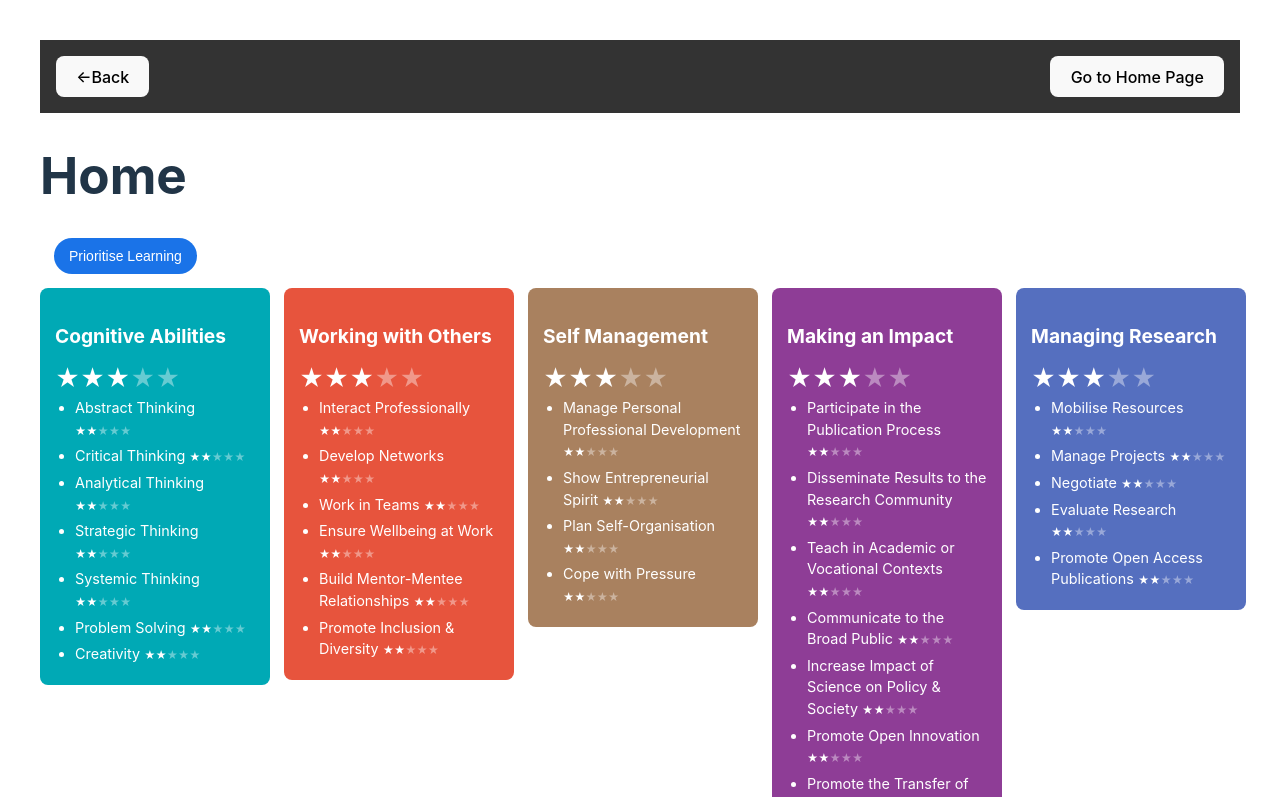
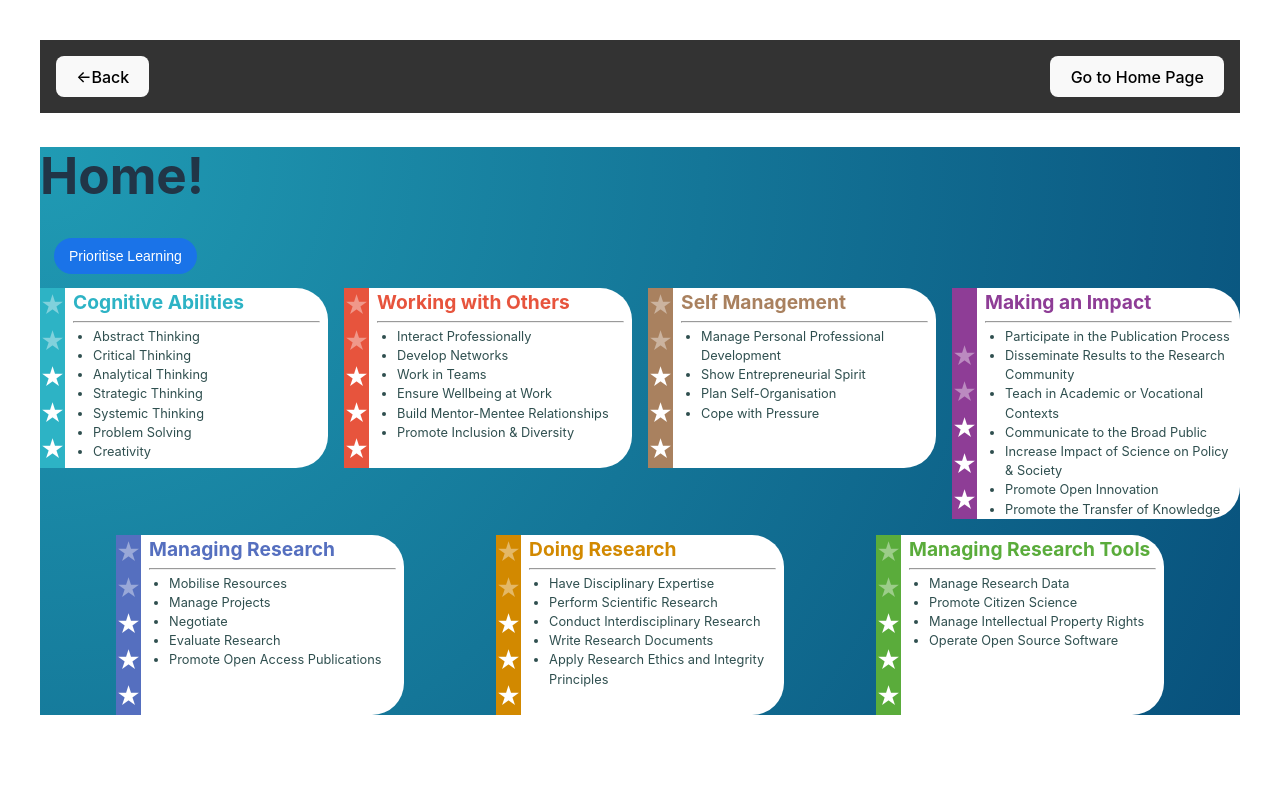
Before and after one commit to kenpower/GradOLM, a Svelte app in the folder web/: page / in a window 1280 px wide. Shown: the top 797 px of the page. Built offline with nearby package versions, Linux system fonts and the light colour scheme.

Commit message:
formatting area card

```diff
--- a/web/src/AreaCard.svelte
+++ b/web/src/AreaCard.svelte
@@ -3,37 +3,51 @@
   export let area;
 </script>
 
-<div class="card" style="background-color: {area.color}">
-  <h3>{area.name}</h3>
-  <Stars filled={3} />
-  <ul>
-    {#each area.skills as { name }}
-      <li>{name} <Stars filled={2} size={0.75} /></li>
-    {/each}
-  </ul>
+<div class="card">
+  <Stars filled={3} orientation={"vertical"} background_color={area.color} />
+  <div class="area-body">
+    <h3 style="color: {area.color}">{area.name}</h3>
+    <hr />
+    <ul>
+      {#each area.skills as { name }}
+        <li>{name}</li>
+      {/each}
+    </ul>
+  </div>
 </div>
 
 <style>
   .card {
-    width: 200px;
-    padding: 15px;
-    border-radius: 8px;
-    color: white;
+    width: 18em;
+    border-radius: 0em 2em 2em 0em;
+    color: darkslategrey;
     text-align: left;
+    display: flex;
+    align-items: flex-end;
+    background: white;
+    align-items: stretch;
   }
 
-  .card h3 {
-    margin-bottom: 10px;
+  h3 {
+    margin-top: 0em;
+    margin-bottom: 0em;
     font-size: 1.2rem;
+  }
+
+  hr {
+    margin-top: 0.25em;
+    margin-bottom: 0.25em;
+  }
+
+  .area-body {
+    width: 100%;
+    margin-left: 0.5em;
+    margin-right: 0.5em;
   }
 
   .card ul {
     padding-left: 20px;
     margin: 0;
-  }
-
-  .card ul li {
-    margin-bottom: 5px;
-    font-size: 0.9rem;
+    font-size: 0.8rem;
   }
 </style>
--- a/web/src/Home.svelte
+++ b/web/src/Home.svelte
@@ -6,7 +6,8 @@
   export let navigate;
 </script>
 
-<h1>Home</h1>
+<div class="home">
+  <h1>Home!</h1>
 
   <button on:click={() => navigate("/prioritise")}>Prioritise Learning</button>
 
@@ -17,13 +18,13 @@
       </div>
     {/each}
   </div>
+</div>
 
 <style>
-  .areagrid {
-    display: grid;
-    grid-template-columns: repeat(auto-fill, minmax(200px, 1fr));
-    gap: 20px;
+  .home {
+    background: radial-gradient(circle at top left, #209bb4, #08517c);
   }
+
   button {
     cursor: pointer;
     font-family: Arial, sans-serif;
@@ -59,4 +60,11 @@
     view-transition-class: none;
     margin: 1em;
   }
+
+  .areagrid {
+    display: flex;
+    gap: 1em 1em;
+    flex-wrap: wrap;
+    justify-content: space-evenly;
+  }
 </style>
--- a/web/src/Stars.svelte
+++ b/web/src/Stars.svelte
@@ -1,15 +1,38 @@
 <script>
   export let filled = 3;
   export let size = 1.5;
+  export let orientation = "horizontal"; // Options: "vertical" or "horizontal"
+  export let background_color = "transparent";
 </script>
 
-{#each Array(5) as _, i}
-  <span style="--star-size:{size}em" class="star {i < filled ? 'filled' : ''}"
-    >★</span
-  >
-{/each}
+<div
+  class="stars-container {orientation}"
+  style="background-color: {background_color}"
+>
+  {#each Array(5) as _, i}
+    <span style="--star-size:{size}em" class="star {i < filled ? 'filled' : ''}"
+      >★</span
+    >
+  {/each}
+</div>
 
 <style>
+  .stars-container {
+    display: flex;
+    justify-content: flex-start;
+    align-items: center;
+    height: var(--star-size); /* Set based on star size for horizontal */
+  }
+
+  /* Vertical layout */
+  .vertical {
+    flex-direction: column-reverse; /* Place stars from bottom to top */
+  }
+
+  /* Horizontal layout */
+  .horizontal {
+    flex-direction: row; /* Place stars from left to right */
+  }
   .star {
     font-size: var(--star-size);
     color: #fff6;
--- a/web/src/app.css
+++ b/web/src/app.css
@@ -33,10 +33,6 @@ main {
 h1 {
   font-size: 3.2em;
   line-height: 1.1;
-}
-
-.card {
-  padding: 2em;
 }
 
 #app {
--- a/web/src/data.js
+++ b/web/src/data.js
@@ -2,7 +2,7 @@ export const skillAreas = [
   {
     name: "Cognitive Abilities",
     description: "Abilities related to thinking and understanding.",
-    color: "#00a9b5",
+    color: "#2DB3C5",
     skills: [
       {
         name: "Abstract Thinking",
```
Lines whose indentation alone changed are shown as unchanged.
